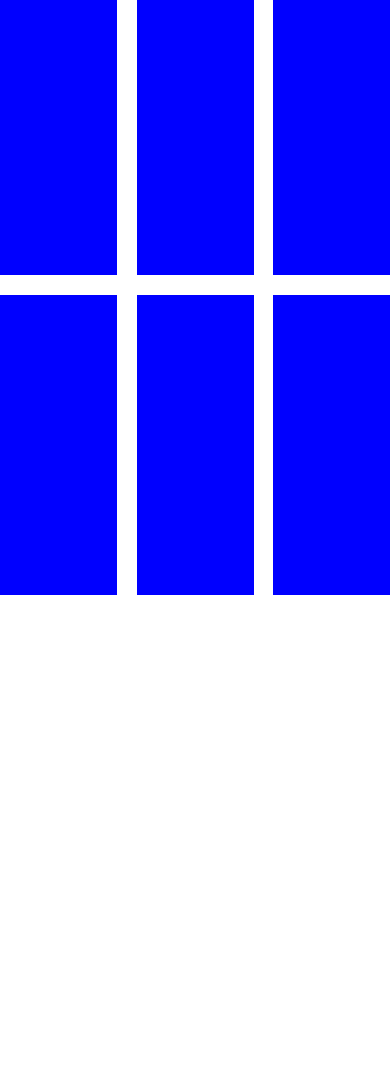
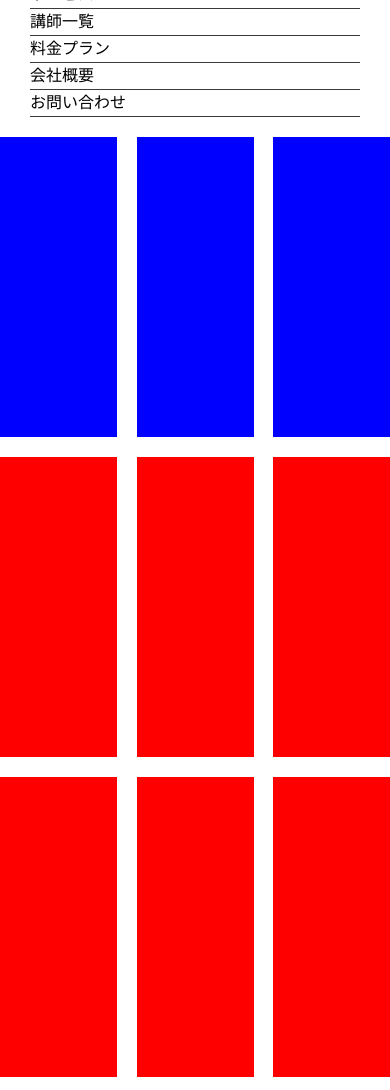
Before and after one commit to as-ka-i/dezasuta, a plain HTML site: page 20230721/index.html in a window 390 px wide. Shown: the part 70-1160 px from the top of the page. Before the commit the page ends 844 px from the top, so only its background shows below. Drawn offline with Linux system fonts and the light colour scheme.

Commit message:
第2回修正（再提出）

```diff
--- a/20230721/css/style.css
+++ b/20230721/css/style.css
@@ -44,17 +44,20 @@ img {
 
 .menu {
     display: flex;
+    justify-content: space-between;
     max-width: 980px;
-    margin: 0 auto;
+    margin: 20px;
 }
 
 ul {
     display: flex;
-    justify-content: space-between;
-    list-style: none;
-    max-width: 960px;
     margin-left: auto;
-    font-size: small;
+    font-size: medium;
+    align-items: center;
+}
+
+li {
+    padding: 5px 20px;
 }
 
 li + li {
@@ -64,11 +67,21 @@ li + li {
 @media screen and (max-width: 767px) {
     .menu {
         display: block;
+        padding: 0 10px;
     }
-    .li {
+
+    ul {
+        display: block;
+    }
+
+    li {
         width: 100%;
+        padding: 5px 0;
         border-bottom: 1px solid #3b3a3a;
-        border-right: none;
+    }
+
+    li + li {
+        border-left: 0px;
     }
 }
 
@@ -83,10 +96,28 @@ li + li {
 .wrap div {
     display: flex;
     justify-content: center;
-    align-items: center;
     width: 30%;
     height: 300px;
     margin-bottom: 20px;
     background-color: blue;
     color: #fff;
 }
+
+.wrap2 {
+    display: flex;
+    justify-content: space-between;
+    flex-wrap: wrap;
+    max-width: 980px;
+    margin: 0 auto;
+}
+
+.wrap2 div {
+    display: flex;
+    justify-content: center;
+    align-items: center;
+    width: 30%;
+    height: 300px;
+    margin-bottom: 20px;
+    background-color: red;
+    color: #fff;
+}
--- a/20230721/index.html
+++ b/20230721/index.html
@@ -27,13 +27,18 @@
         <div></div>
         <div></div>
         <div></div>
+    </div>
+
+    <div class="wrap2">
+        <div></div>
+        <div></div>
+        <div></div>
         <div></div>
         <div></div>
         <div></div>
     </div>
 
 
-
 </body>
 
 </html>
```
